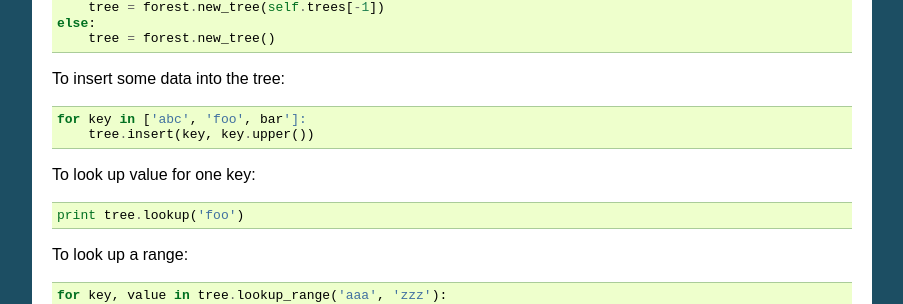
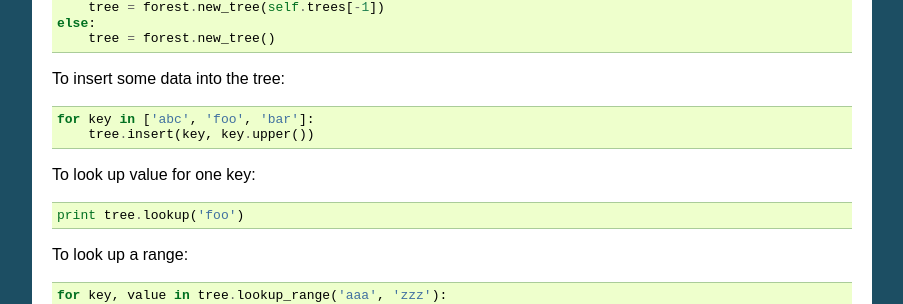
Before and after one commit to obnam-mirror/larch, a Sphinx documentation site: the page built from doc/index.rst, in a window 1280 px wide. Shown: the part 1319-1623 px from the top of the page, without its empty margins (198-1101 px from the left). Built offline with Sphinx 7.4.7, drawn with Linux system fonts in a browser that asks for light colours.

Commit message:
Fix typo in example
Reported-by: Richard Baron Penman

```diff
--- a/doc/index.rst
+++ b/doc/index.rst
@@ -79,7 +79,7 @@ Alternatively, to clone an existing tree if one exists::
 
 To insert some data into the tree::
 
-    for key in ['abc', 'foo', bar']:
+    for key in ['abc', 'foo', 'bar']:
         tree.insert(key, key.upper())
 
 To look up value for one key::
```
